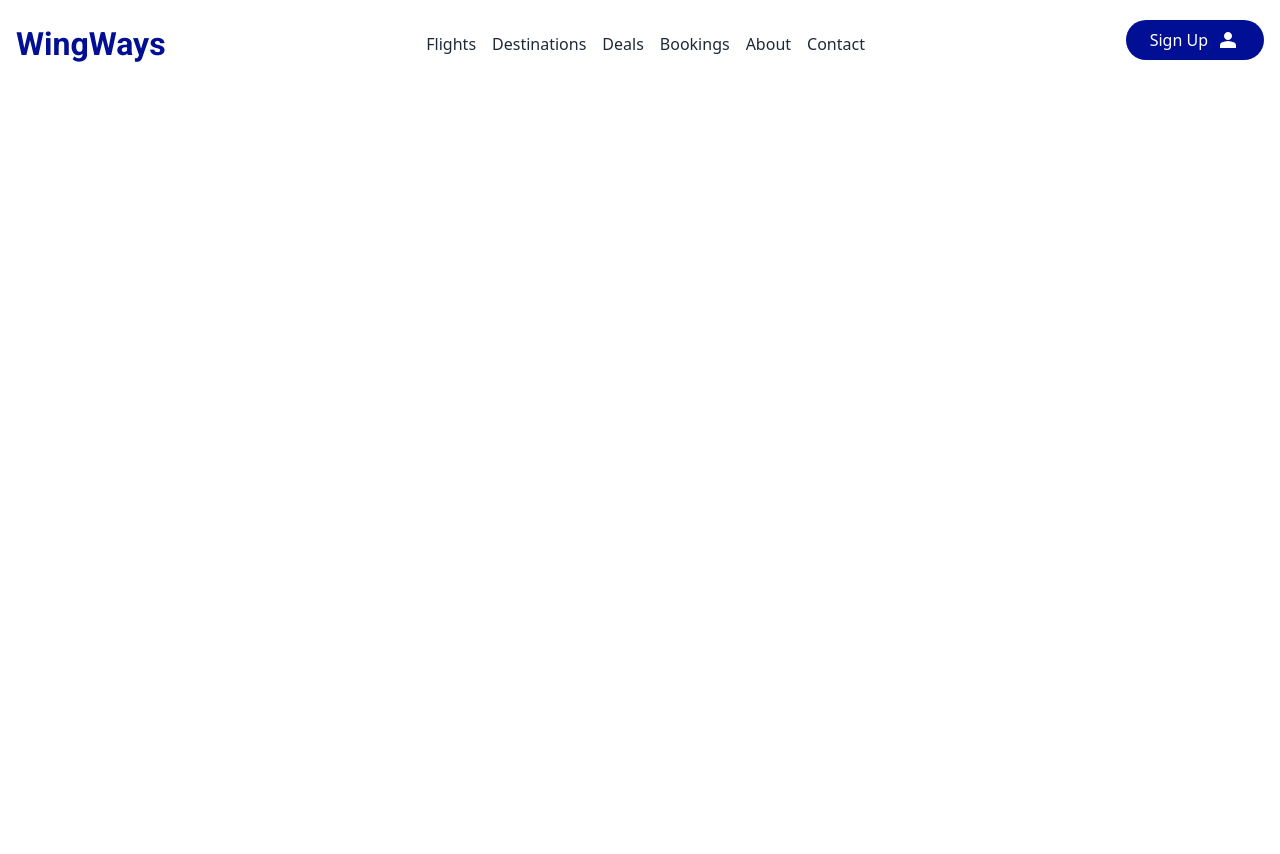
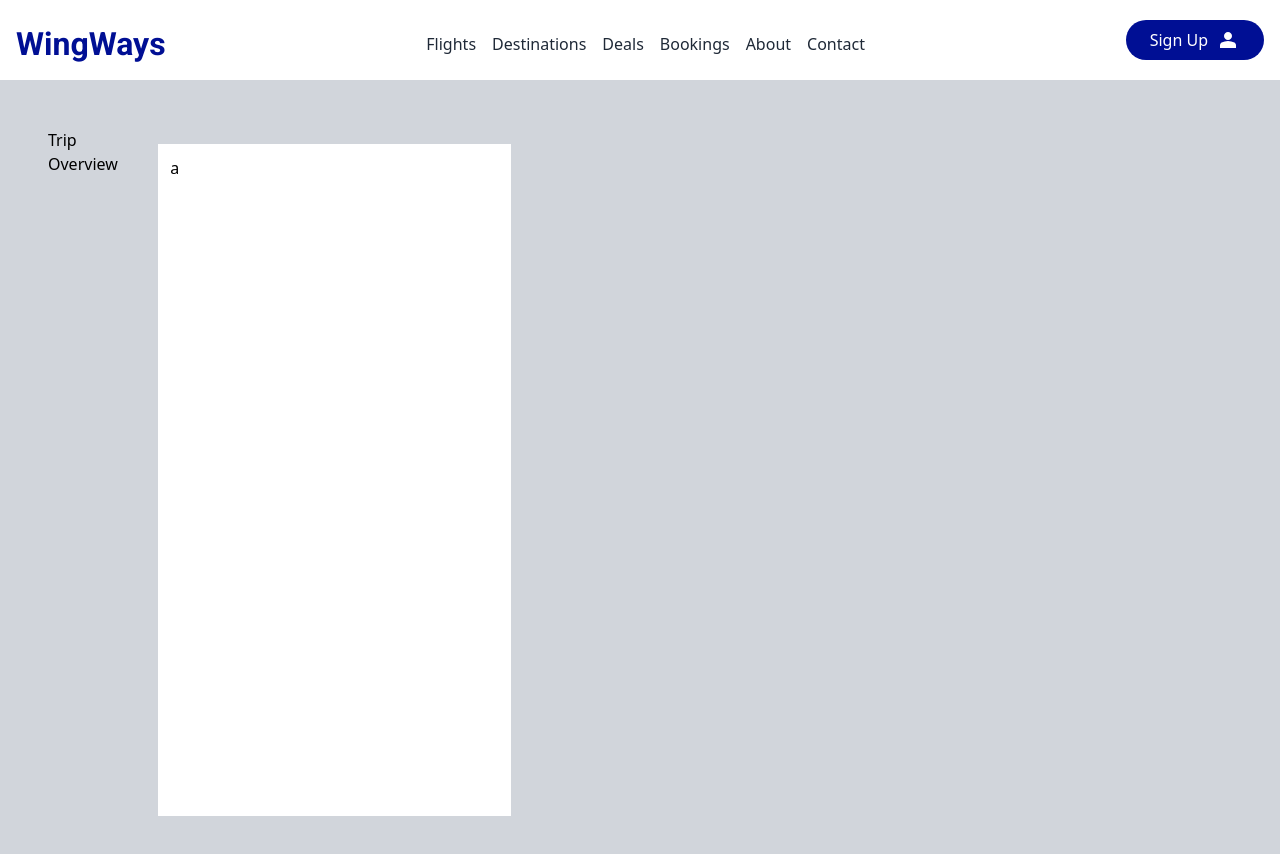
Before and after one commit to Adameyi/Wingways-Full-Stack-App, a React (Vite) app in the folder frontend/: page /receipt in a window 1280 px wide. Shown: the top 854 px of the page. Before the commit the page ends 800 px from the top, so only its background shows below. Built offline with nearby package versions, Linux system fonts and the light colour scheme; no server answers.

Commit message:
Small frontend update to Receipt Page

```diff
--- /dev/null
+++ b/frontend/src/components/ReceiptTickets.jsx
@@ -0,0 +1,20 @@
+import '../styles/index.css';
+
+import React from 'react'
+
+function ReceiptTickets() {
+    return (
+        <div className='h-screen bg-gray-300 flex justify-center p-12'>
+            <div>
+                <h1 >Trip Overview</h1>
+            </div>
+            <div className='grid grid-cols-3 p-4 w-full'>
+                <div className='col-span-1 bg-white p-3'>
+                    a
+                </div>
+            </div>
+        </div>
+    )
+}
+
+export default ReceiptTickets
--- a/frontend/src/pages/Receipt.jsx
+++ b/frontend/src/pages/Receipt.jsx
@@ -1,4 +1,5 @@
 import Navbar from '../components/Navbar';
+import ReceiptTickets from '../components/ReceiptTickets';
 import '../styles/index.css'; // If you have specific styles for the Home component
 
 
@@ -6,6 +7,7 @@ function Receipt() {
     return (
         <div>
             <Navbar />
+            <ReceiptTickets />
         </div>
     );
 }
```
Also changed, not shown: frontend/src/components/Ticket.jsx (added).
